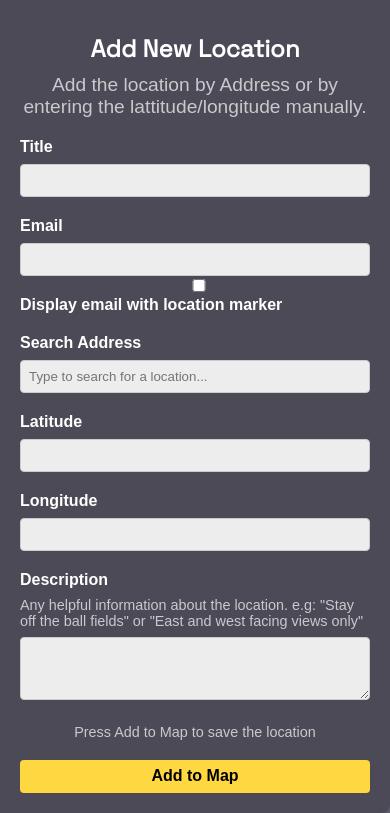
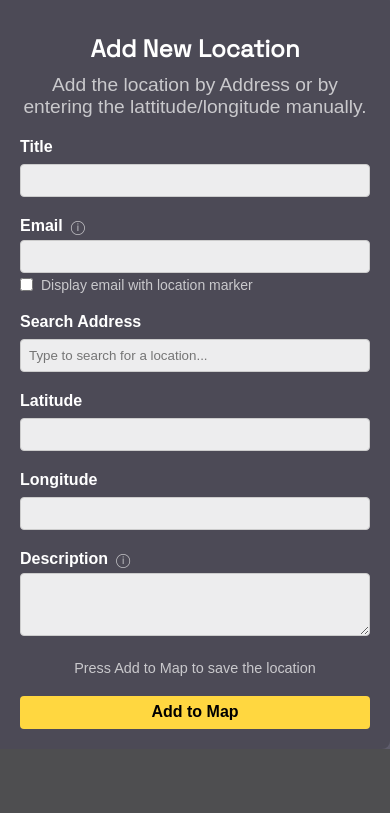
Before and after one commit to rtmalone/BAS-Observing-Sites, a Flask app: page /add-location in a window 390 px wide. Shown: the part 1001-1814 px from the top of the page. After the commit the page ends 1750 px from the top, so only its background shows below. Run offline with Flask 3, Linux system fonts and the light colour scheme; the visitor is signed in with stand-in values (Sample User, id 1); data that the repository does not hold is empty; parts of the project's set-up code (start-up, migrations or seed data) failed here and were passed over; some libraries are stand-ins or nearby versions; some web fonts are replaced.

Commit message:
Add tooltips

```diff
--- a/static/styles.css
+++ b/static/styles.css
@@ -112,6 +112,86 @@ form {
     display: block;
     margin-bottom: 8px;
     font-weight: bold;
+}
+
+/* Help icon and tooltip styles */
+.label-with-help {
+    display: flex;
+    align-items: flex-start;
+    gap: 8px;
+}
+
+.label-with-help label {
+    margin-bottom: 5px;
+}
+
+.help-icon {
+    cursor: help;
+    color: var(--color-transparent-light);
+    font-size: 14px;
+    position: relative;
+    display: inline-flex;
+    align-items: center;
+    justify-content: center;
+    line-height: 1;
+    margin-top: 2px;
+}
+
+.help-icon:hover .tooltip {
+    visibility: visible;
+    opacity: 1;
+}
+
+.tooltip {
+    visibility: hidden;
+    position: absolute;
+    left: 100%;
+    top: 50%;
+    transform: translateY(-50%);
+    background: var(--color-black);
+    color: var(--color-white);
+    padding: 8px 12px;
+    border-radius: var(--border-radius);
+    font-size: 14px;
+    font-weight: normal;
+    white-space: normal;
+    margin-left: 8px;
+    opacity: 0;
+    transition: opacity 0.2s;
+    z-index: 1;
+    width: 200px;
+    max-width: 200px;
+    line-height: 1.4;
+}
+
+@media (max-width: 1024px) {
+    .tooltip {
+        left: auto;
+        right: 0;
+        top: 100%;
+        transform: none;
+        margin-left: 0;
+        margin-top: 8px;
+    }
+
+    .tooltip::before {
+        left: auto;
+        right: 10px;
+        top: -5px;
+        transform: none;
+        border-color: transparent transparent var(--color-black) transparent;
+    }
+}
+
+.tooltip::before {
+    content: '';
+    position: absolute;
+    left: -5px;
+    top: 50%;
+    transform: translateY(-50%);
+    border-width: 5px;
+    border-style: solid;
+    border-color: transparent var(--color-black) transparent transparent;
 }
 
 .field-help {
@@ -376,3 +456,24 @@ h2 {
 .login-container .btn-primary:hover {
     background: var(--color-primary-hover);
 }
+
+.checkbox-group {
+    display: flex;
+    align-items: center;
+    gap: 8px;
+    margin-top: 4px;
+}
+
+.checkbox-group input[type="checkbox"] {
+    width: auto;
+    margin: 0;
+    cursor: pointer;
+}
+
+.checkbox-group label {
+    margin: 0;
+    font-weight: normal;
+    cursor: pointer;
+    color: var(--color-transparent-light);
+    font-size: 14px;
+}
--- a/templates/form.html
+++ b/templates/form.html
@@ -22,7 +22,12 @@
                     <input type="text" id="title" name="title" required>
                 </div>
                 <div class="form-group">
-                    <label for="email">Email</label>
+                    <div class="label-with-help">
+                        <label for="email">Email</label>
+                        <span class="help-icon">ⓘ
+                            <span class="tooltip">Emails are collected and may be listed with the location as a point of contact if you opt-in</span>
+                        </span>
+                    </div>
                     <input type="email" id="email" name="email" value="{{ session.email }}" required>
                     <div class="checkbox-group">
                         <input type="checkbox" id="show_email" name="show_email" value="true">
@@ -42,8 +47,12 @@
                     <input type="number" step="any" id="longitude" name="longitude" required>
                 </div>
                 <div class="form-group">
-                    <label for="description">Description</label>
-                    <span class="field-help">Any helpful information about the location. e.g: "Stay off the ball fields" or "East and west facing views only"</span>
+                    <div class="label-with-help">
+                        <label for="description">Description</label>
+                        <span class="help-icon">ⓘ
+                            <span class="tooltip">Any helpful information about the location. e.g: "Stay off the ball fields" or "East and west facing views only"</span>
+                        </span>
+                    </div>
                     <textarea id="description" name="description" rows="3" required></textarea>
                 </div>
                 <p class="form-help">Press Add to Map to save the location</p>
```
